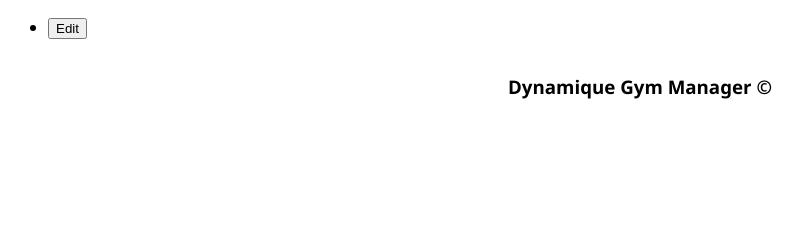
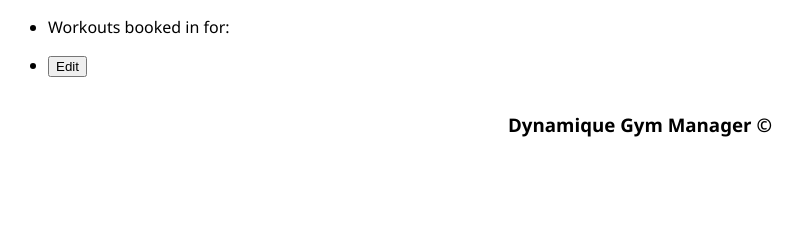
Before and after one commit to ljones-11/dfgym_manager, a Flask app: template gym_manager_project/templates/members/show.html in a window 1280 px wide. Shown: the part 260-500 px from the top of the page, without its empty margins (0-805 px from the left). Run offline with Flask 2, Linux system fonts and the light colour scheme; the template is opened without the code that fills it, so the values that code supplies are empty.

Commit message:
now shows workouts a member is booked in for

```diff
--- a/gym_manager_project/controllers/member_controller.py
+++ b/gym_manager_project/controllers/member_controller.py
@@ -17,7 +17,8 @@
 @members_blueprint.route("/members/<int:id>")
 def member(id):
     member = member_repository.select(id)
-    return render_template("members/show.html", member=member)
+    workouts_list = member_repository.workouts(member)
+    return render_template("members/show.html", member=member, workouts_list = workouts_list)
 
 #DELETE POSTmethod, /members/<id>/delete, repo.delete redirect
 
--- a/gym_manager_project/repositories/member_repository.py
+++ b/gym_manager_project/repositories/member_repository.py
@@ -58,7 +58,7 @@
     workouts = []
 
     sql = """SELECT workouts.* FROM workouts
-    INNER JOIN bookings on bookings.workout_id=bookings.id
+    INNER JOIN bookings on bookings.workout_id=workouts.id
     WHERE member_id =%s"""
 
     values = [member.id]
--- a/gym_manager_project/templates/members/show.html
+++ b/gym_manager_project/templates/members/show.html
@@ -22,6 +22,14 @@
                 <p>Membership Type: {{ member.type }}</p>
             </li>
             <li>
+                <p>Workouts booked in for:</p>
+                    {% for workouts in workouts_list %}
+                    <li>
+                            {{workouts.name}}
+                    </li>
+                {% endfor %}
+            </li>
+            <li>
             <a href="/members/{{ member.id }}/edit"><button>Edit</button></a>
             </li>
         </ul>
```
